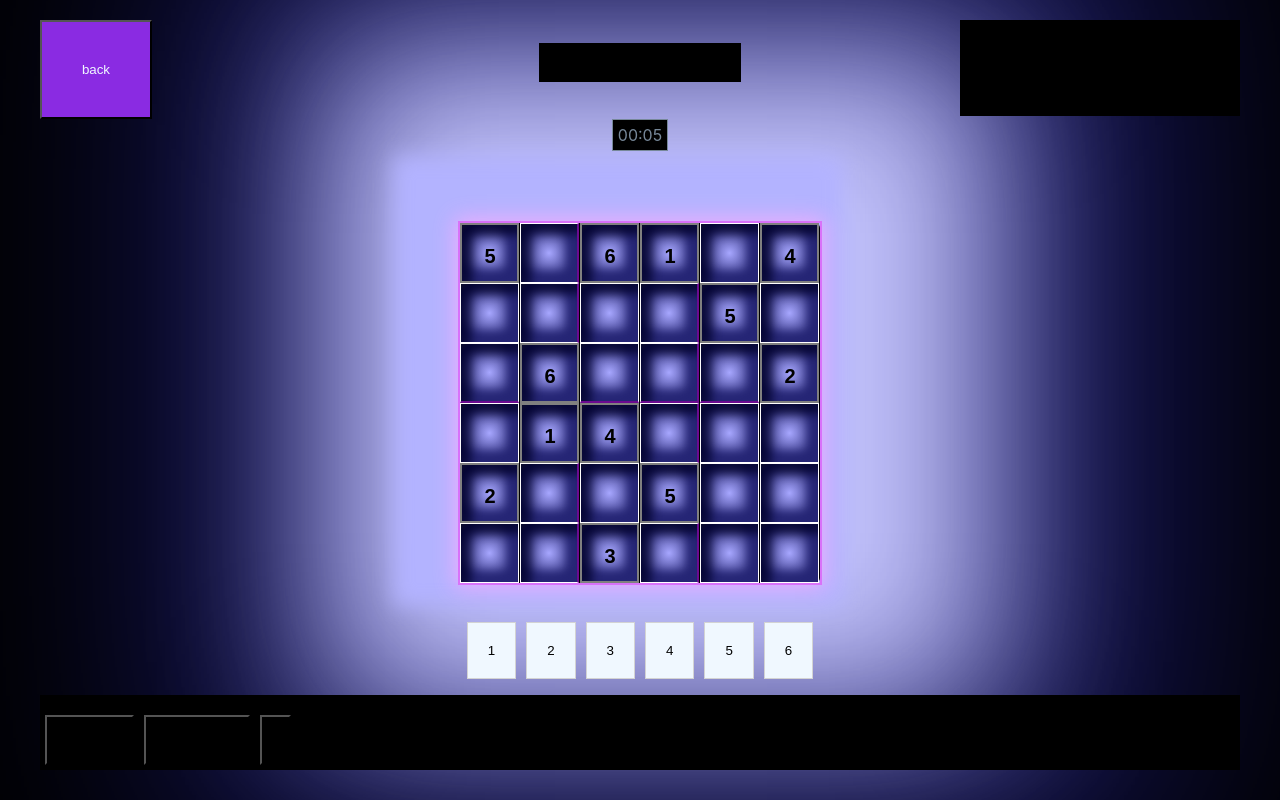
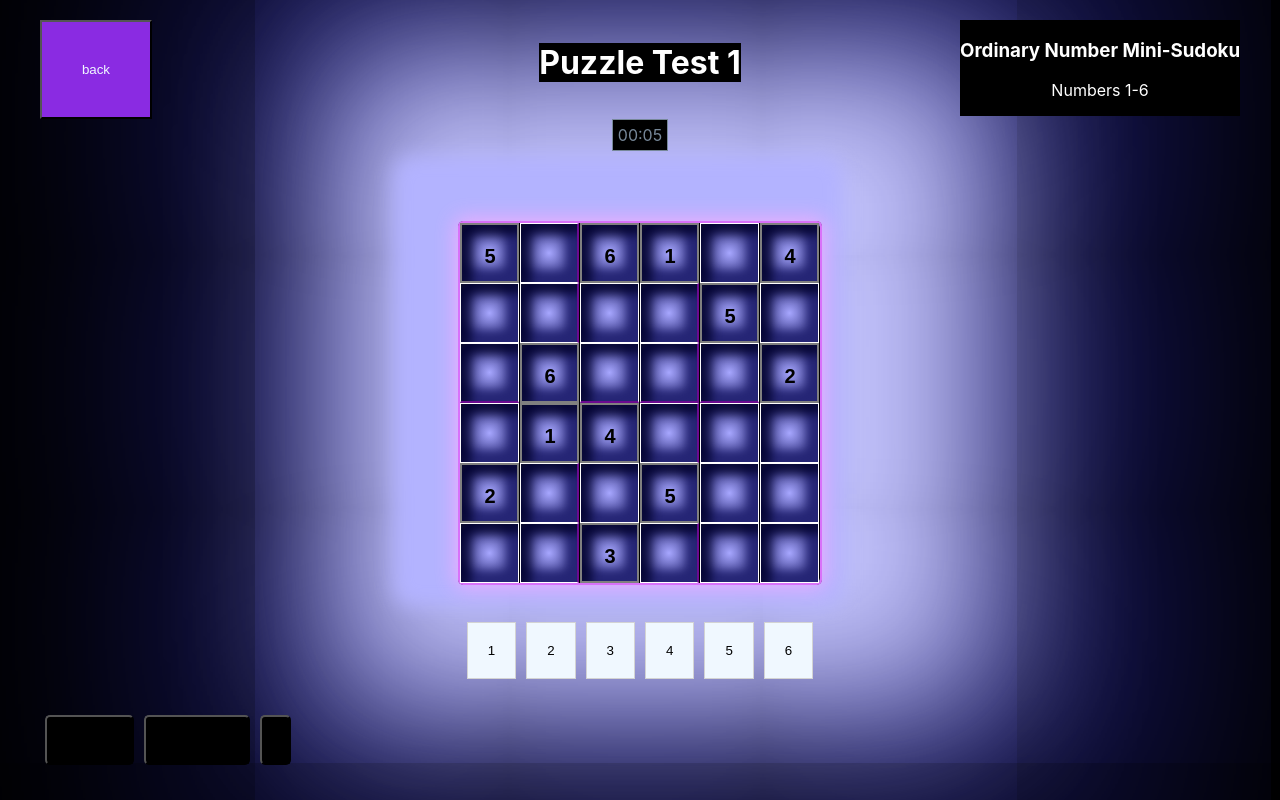
Before and after one commit to SaraDonaldson/mvp-puzzle-project, a React (Create React App) app in the folder Client/: page /puzzletest1 in a window 1280 px wide. Built offline with nearby package versions, Linux system fonts and the light colour scheme.

Commit message:
selected tile shadow to look raised

```diff
--- a/Client/src/FeatureTests/PuzzleTest.css
+++ b/Client/src/FeatureTests/PuzzleTest.css
@@ -17,6 +17,7 @@
     align-items: baseline;
     justify-items: center;
     background-color:transparent;
+    color: white;
 
 }
 
@@ -59,6 +60,7 @@ h1{
     justify-content: center;
     align-items: center;
     background-color: transparent;
+    color: white;
 
 }
 
@@ -73,11 +75,13 @@ h1{
 
 .test-puzzle-buttons{
     margin-top: 20px;
+    background: transparent;
 }
 .test-puzzle-buttons button{
     margin-top: 20px;
     height: 50px;
     padding: 5px;
+    border-radius: 5px;
 }
 
 /* ------------------------------------------------ */
--- a/Client/src/FeatureTests/miniSudokuGrid.css
+++ b/Client/src/FeatureTests/miniSudokuGrid.css
@@ -18,6 +18,7 @@
                 20px -20px 150px 150px #c4c4fd,
                 30px -30px 300px 300px #19196a,
                 inset 10px -10px 10px 43px hsl(240, 100%, 85%);
+border-radius: 5px;
 }
 
 
@@ -104,6 +105,7 @@ button {
                 inset 3px 3px 5px 0.2px rgb(249, 170, 252),
                 inset 1px 1px 8px 1px rgb(224, 7, 232),
                 inset 5px 5px 15px 1px rgb(224, 7, 232);
+    border-radius: 5px;
 }
 
 
```
